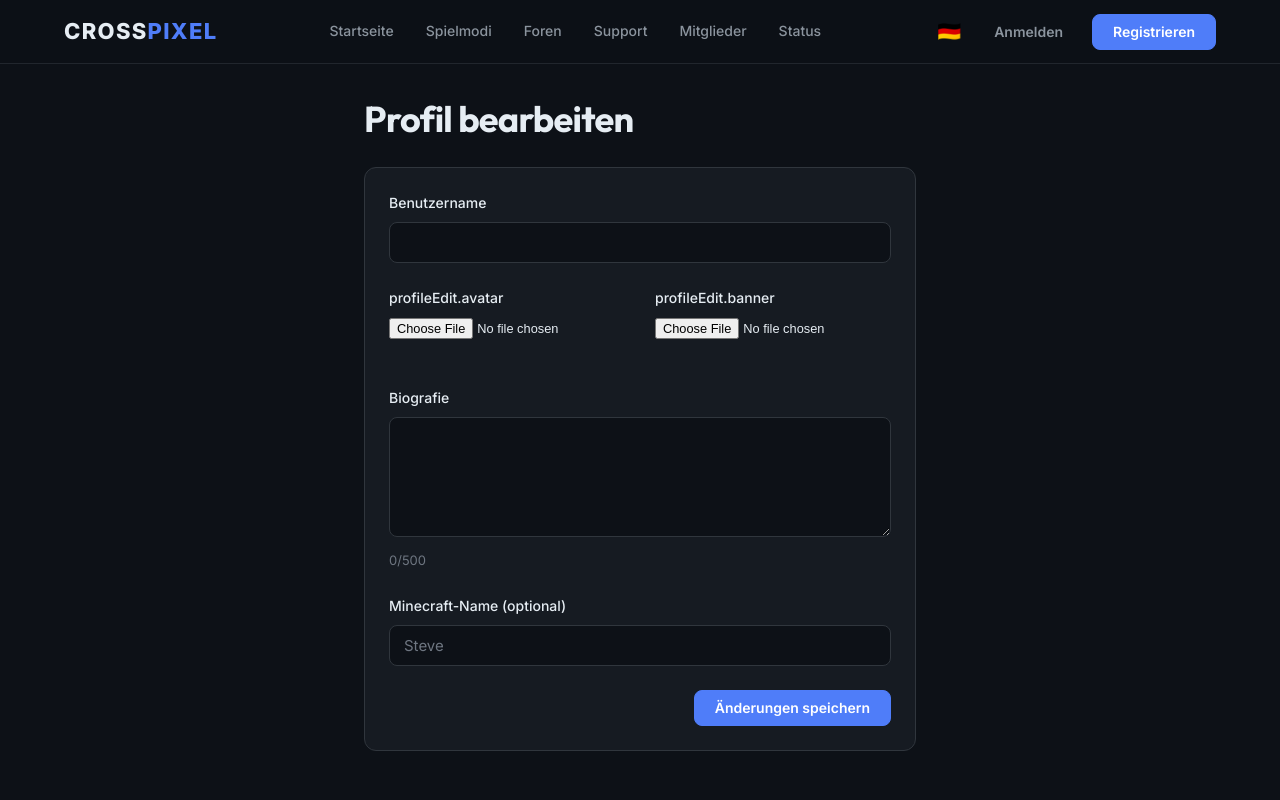
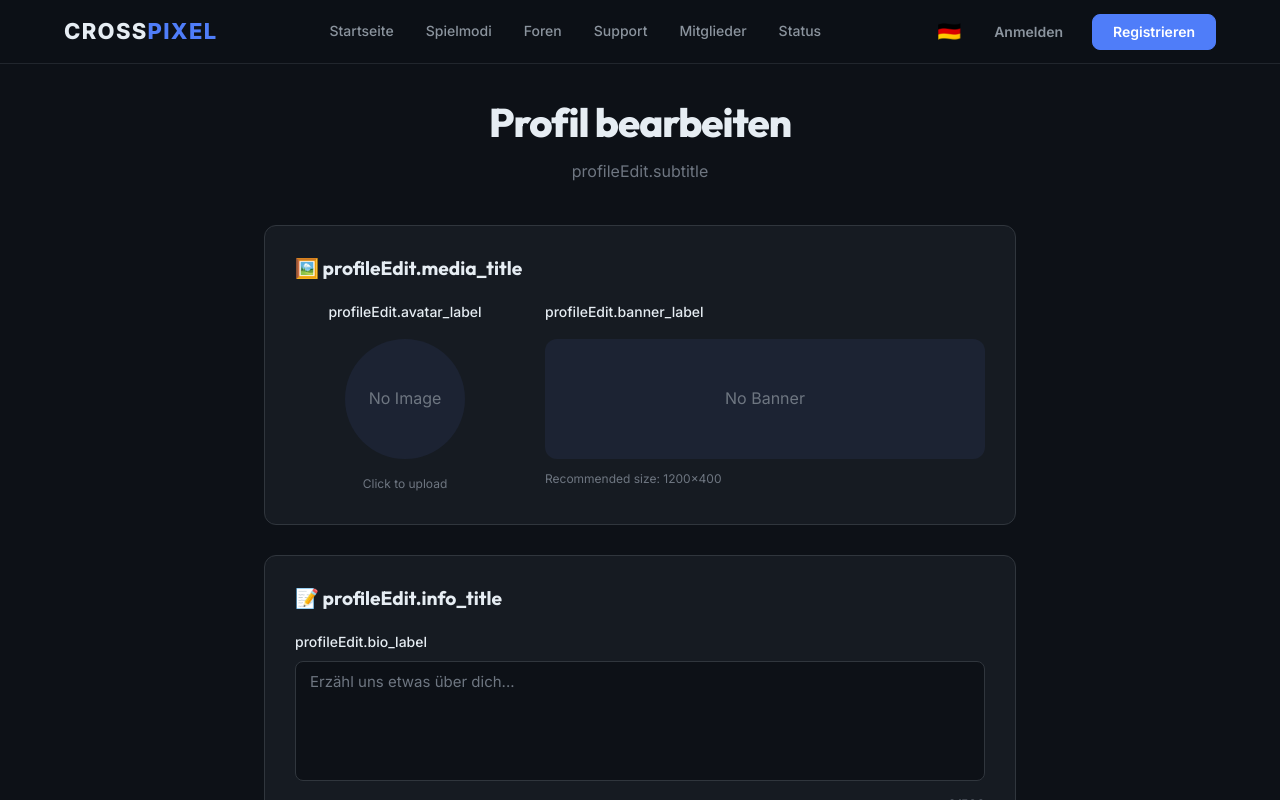
Before and after one commit to DevCuac/Pagina-Web, a Next.js app: page /dashboard/profile in a window 1280 px wide. Shown: the top 800 px of the page. Built offline with nearby package versions, Linux system fonts and the light colour scheme; no server answers.

Commit message:
Fixeo de la subida de archivos para la edicion de perfil

```diff
--- a/src/app/dashboard/profile/page.tsx
+++ b/src/app/dashboard/profile/page.tsx
@@ -29,7 +29,7 @@ export default function ProfileEditPage() {
     const file = e.target.files?.[0];
     if (!file) return;
 
-    if (file.size > 2 * 1024 * 1024) { // 2MB limit
+    if (file.size > 2 * 1024 * 1024) {
       setError('File is too large (max 2MB)');
       return;
     }
@@ -59,7 +59,7 @@ export default function ProfileEditPage() {
       if (res.ok) {
         setSuccess(t('profileEdit.success'));
         await update();
-        setTimeout(() => setSuccess(''), 3000);
+        setTimeout(() => setSuccess(''), 4000);
       } else {
         setError(data.error || 'Error saving profile');
       }
@@ -70,60 +70,105 @@ export default function ProfileEditPage() {
   };
 
   return (
-    <div className="page-content">
-      <div className="container" style={{ maxWidth: '600px' }}>
-        <h1 style={{ marginBottom: 'var(--space-lg)' }}>{t('profileEdit.title')}</h1>
+    <div className="page-content" style={{ background: 'var(--bg-main)', minHeight: '100vh', paddingBottom: '80px' }}>
+      <div className="container" style={{ maxWidth: '800px' }}>
+        <div style={{ marginBottom: '40px', textAlign: 'center' }}>
+          <h1 style={{ fontSize: '2.5rem', fontWeight: 800, letterSpacing: '-1px', marginBottom: '10px' }}>{t('profileEdit.title')}</h1>
+          <p style={{ color: 'var(--text-muted)' }}>{t('profileEdit.subtitle') || 'Customize your identity across the network'}</p>
+        </div>
 
         {success && (
-          <div style={{ padding: '0.75rem 1rem', background: 'rgba(63,185,80,0.1)', border: '1px solid rgba(63,185,80,0.3)', borderRadius: 'var(--radius-md)', color: 'var(--accent-success)', fontSize: '0.875rem', marginBottom: 'var(--space-lg)' }}>
-            {success}
+          <div style={{ padding: '1rem', background: 'rgba(63,185,80,0.1)', borderLeft: '4px solid var(--accent-success)', borderRadius: '8px', color: 'var(--accent-success)', marginBottom: '30px', animation: 'slideIn 0.3s ease' }}>
+            <strong>✓</strong> {success}
           </div>
         )}
 
         {error && (
-          <div style={{ padding: '0.75rem 1rem', background: 'rgba(248,81,73,0.1)', border: '1px solid rgba(248,81,73,0.3)', borderRadius: 'var(--radius-md)', color: 'var(--accent-danger)', fontSize: '0.875rem', marginBottom: 'var(--space-lg)' }}>
-            {error}
+          <div style={{ padding: '1rem', background: 'rgba(248,81,73,0.1)', borderLeft: '4px solid var(--accent-danger)', borderRadius: '8px', color: 'var(--accent-danger)', marginBottom: '30px', animation: 'slideIn 0.3s ease' }}>
+            <strong>⚠</strong> {error}
           </div>
         )}
 
-        <form onSubmit={handleSubmit} className="card">
-          <div className="form-group">
-            <label className="form-label">{t('auth.username')}</label>
-            <input className="form-input" value={session?.user?.username || ''} disabled />
-          </div>
+        <form onSubmit={handleSubmit} style={{ display: 'flex', flexDirection: 'column', gap: '30px' }}>
 
-          <div style={{ display: 'grid', gridTemplateColumns: '1fr 1fr', gap: '1.5rem', marginBottom: '1.5rem' }}>
-            <div className="form-group">
-              <label className="form-label">{t('profileEdit.avatar') || 'Avatar'}</label>
-              <div style={{ display: 'flex', flexDirection: 'column', gap: '10px' }}>
-                {form.avatar && <img src={form.avatar} alt="Preview" style={{ width: '80px', height: '80px', borderRadius: '50%', objectFit: 'cover', border: '2px solid var(--border-color)' }} />}
-                <input type="file" accept="image/*" onChange={e => handleFileChange(e, 'avatar')} style={{ fontSize: '0.8rem' }} />
+          <div className="card" style={{ padding: '30px' }}>
+            <h3 style={{ marginBottom: '20px', fontSize: '1.2rem', display: 'flex', alignItems: 'center', gap: '10px' }}>🖼️ {t('profileEdit.media_title') || 'Profile Appearance'}</h3>
+
+            <div style={{ display: 'grid', gridTemplateColumns: '1fr 2fr', gap: '30px' }}>
+              <div style={{ textAlign: 'center' }}>
+                <label className="form-label">{t('profileEdit.avatar_label') || 'Profile Picture'}</label>
+                <div style={{ position: 'relative', width: '120px', height: '120px', margin: '15px auto', borderRadius: '50%', overflow: 'hidden', border: '3px solid var(--border-color)', background: 'var(--bg-elevated)' }}>
+                  {form.avatar ? (
+                    <img src={form.avatar} alt="Avatar" style={{ width: '100%', height: '100%', objectFit: 'cover' }} />
+                  ) : (
+                    <div style={{ display: 'flex', alignItems: 'center', justifyContent: 'center', height: '100%', color: 'var(--text-muted)' }}>No Image</div>
+                  )}
+                  <input
+                    type="file"
+                    accept="image/*"
+                    onChange={e => handleFileChange(e, 'avatar')}
+                    style={{ position: 'absolute', top: 0, left: 0, width: '100%', height: '100%', opacity: 0, cursor: 'pointer' }}
+                  />
+                </div>
+                <p style={{ fontSize: '0.75rem', color: 'var(--text-muted)' }}>Click to upload</p>
               </div>
-            </div>
 
-            <div className="form-group">
-              <label className="form-label">{t('profileEdit.banner') || 'Banner'}</label>
-              <div style={{ display: 'flex', flexDirection: 'column', gap: '10px' }}>
-                {form.banner && <img src={form.banner} alt="Preview" style={{ width: '100%', height: '50px', borderRadius: '4px', objectFit: 'cover', border: '2px solid var(--border-color)' }} />}
-                <input type="file" accept="image/*" onChange={e => handleFileChange(e, 'banner')} style={{ fontSize: '0.8rem' }} />
+              <div>
+                <label className="form-label">{t('profileEdit.banner_label') || 'Profile Banner'}</label>
+                <div style={{ position: 'relative', height: '120px', marginTop: '15px', borderRadius: '12px', overflow: 'hidden', border: '3px solid var(--border-color)', background: 'var(--bg-elevated)' }}>
+                  {form.banner ? (
+                    <img src={form.banner} alt="Banner" style={{ width: '100%', height: '100%', objectFit: 'cover' }} />
+                  ) : (
+                    <div style={{ display: 'flex', alignItems: 'center', justifyContent: 'center', height: '100%', color: 'var(--text-muted)' }}>No Banner</div>
+                  )}
+                  <input
+                    type="file"
+                    accept="image/*"
+                    onChange={e => handleFileChange(e, 'banner')}
+                    style={{ position: 'absolute', top: 0, left: 0, width: '100%', height: '100%', opacity: 0, cursor: 'pointer' }}
+                  />
+                </div>
+                <p style={{ fontSize: '0.75rem', color: 'var(--text-muted)', marginTop: '10px' }}>Recommended size: 1200x400</p>
               </div>
             </div>
           </div>
 
-          <div className="form-group">
-            <label className="form-label">{t('profileEdit.bio')}</label>
-            <textarea className="form-textarea" value={form.bio} onChange={e => setForm({ ...form, bio: e.target.value })} rows={4} maxLength={500} />
-            <p className="form-hint">{form.bio.length}/500</p>
+          <div className="card" style={{ padding: '30px' }}>
+            <h3 style={{ marginBottom: '20px', fontSize: '1.2rem', display: 'flex', alignItems: 'center', gap: '10px' }}>📝 {t('profileEdit.info_title') || 'User Information'}</h3>
+
+            <div className="form-group">
+              <label className="form-label">{t('profileEdit.bio_label') || 'Biography'}</label>
+              <textarea
+                className="form-textarea"
+                value={form.bio}
+                onChange={e => setForm({ ...form, bio: e.target.value })}
+                placeholder={t('profileEdit.bio_placeholder') || 'Tell the world about yourself...'}
+                rows={5}
+                maxLength={500}
+                style={{ resize: 'none' }}
+              />
+              <p className="form-hint" style={{ textAlign: 'right' }}>{form.bio.length}/500</p>
+            </div>
+
+            <div className="form-group">
+              <label className="form-label">{t('auth.minecraft_name')}</label>
+              <input
+                className="form-input"
+                value={form.minecraftName}
+                onChange={e => setForm({ ...form, minecraftName: e.target.value })}
+                placeholder="Steve"
+                maxLength={16}
+              />
+              <p className="form-hint">{t('auth.minecraft_hint')}</p>
+            </div>
           </div>
 
-          <div className="form-group">
-            <label className="form-label">{t('auth.minecraft_name')}</label>
-            <input className="form-input" value={form.minecraftName} onChange={e => setForm({ ...form, minecraftName: e.target.value })} placeholder="Steve" maxLength={16} />
-          </div>
-
-          <div style={{ display: 'flex', justifyContent: 'flex-end' }}>
-            <button type="submit" className="btn btn-primary" disabled={loading} style={{ minWidth: '120px' }}>
-              {loading ? t('profileEdit.saving') : t('profileEdit.save')}
+          <div style={{ display: 'flex', justifyContent: 'space-between', alignItems: 'center' }}>
+            <button type="button" onClick={() => router.back()} style={{ background: 'transparent', border: 'none', color: 'var(--text-muted)', cursor: 'pointer' }}>
+              ← {t('common.back') || 'Go Back'}
+            </button>
+            <button type="submit" className="btn btn-primary" disabled={loading} style={{ minWidth: '160px', padding: '15px 30px', fontSize: '1.1rem', borderRadius: '12px', boxShadow: '0 10px 20px -5px var(--accent-primary-glow)' }}>
+              {loading ? t('profileEdit.saving') : t('profileEdit.save_changes') || 'Save Changes'}
             </button>
           </div>
         </form>
```
Also changed, not shown: src/app/dashboard/page.tsx (+4 -4 lines).
